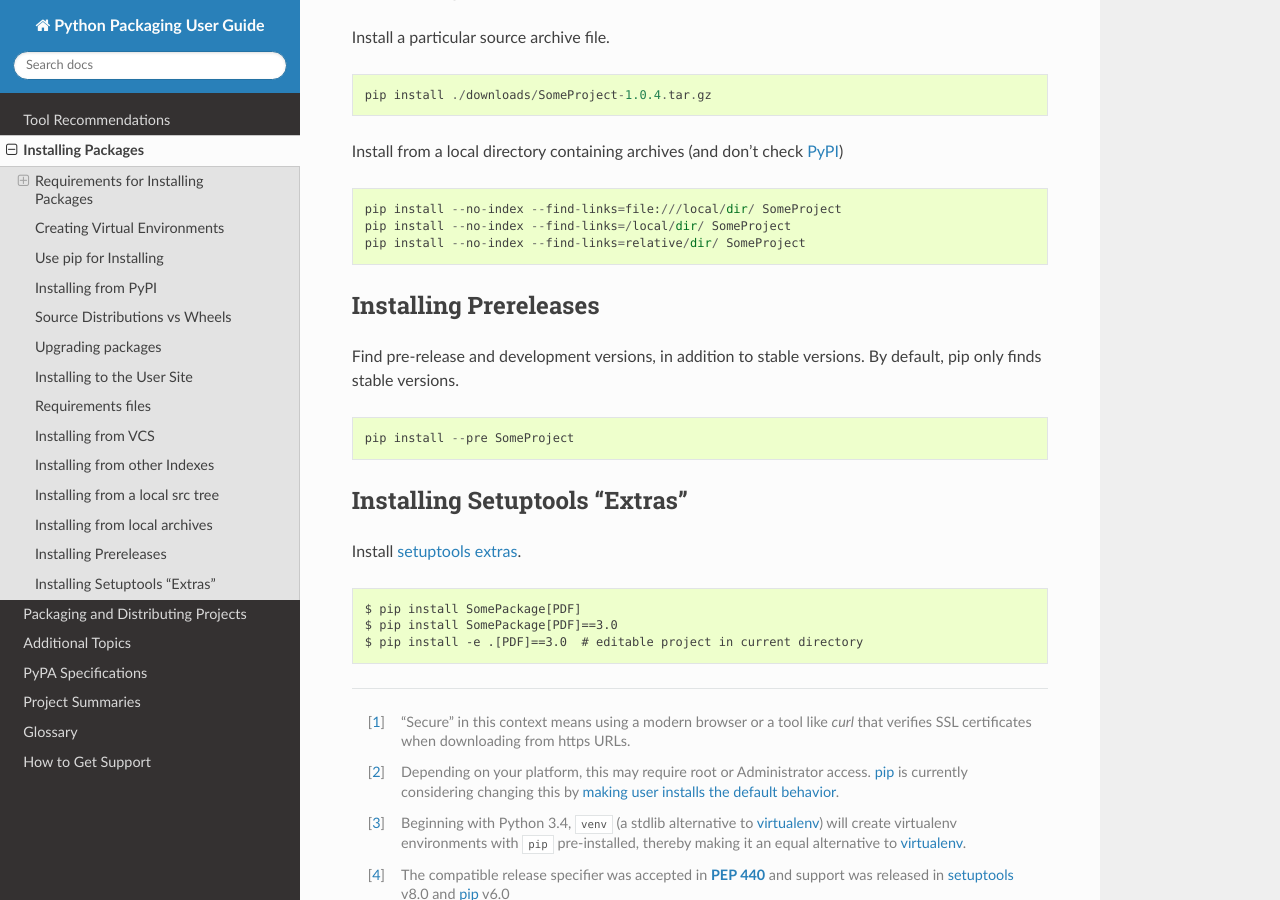
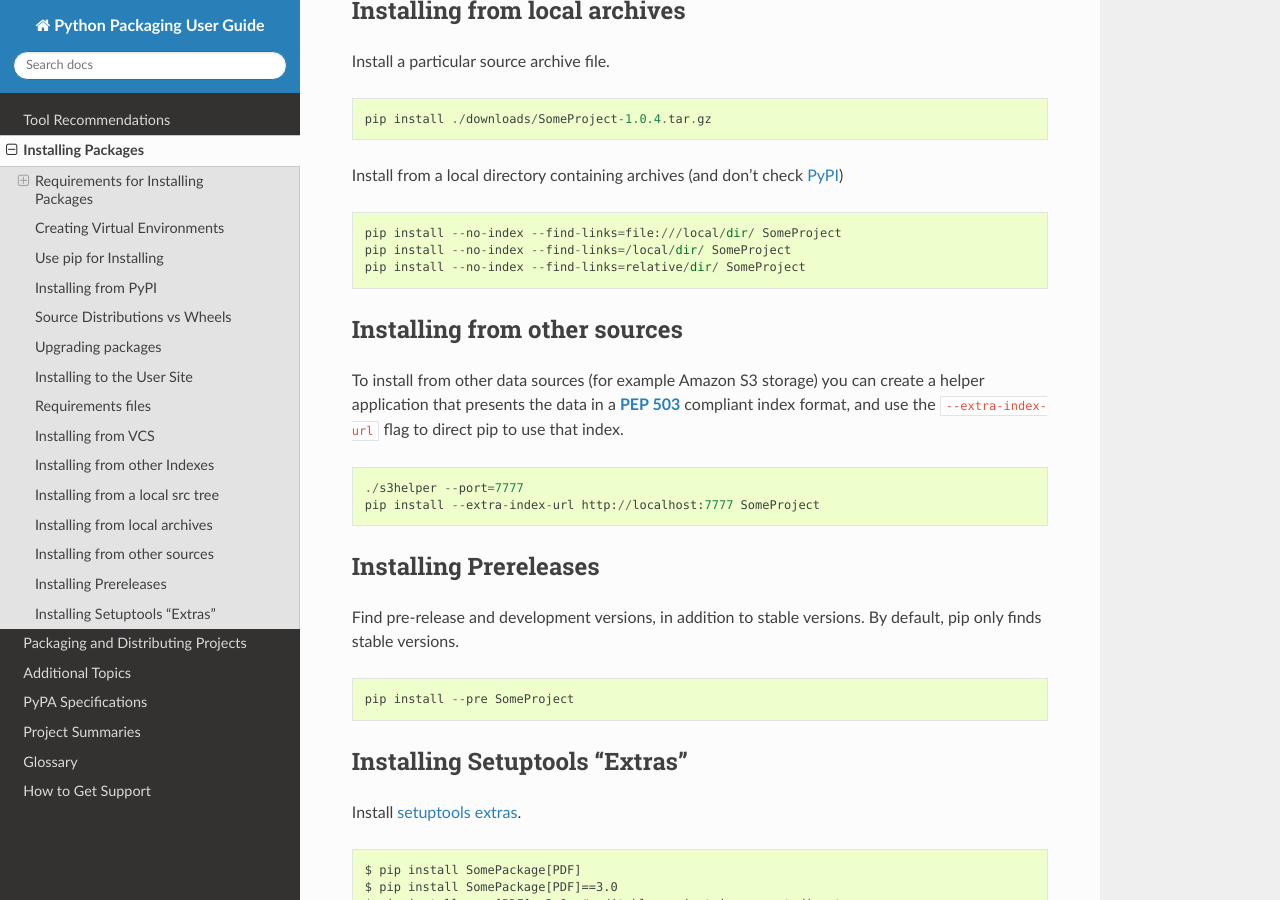
Before and after one commit to pypa/packaging.python.org, a Sphinx documentation site: the page built from source/installing.rst, in a window 1280 px wide and 900 px high, scrolled down 5646 px. Built offline with Sphinx 7.4.7 and the Read the Docs theme 2.0.0, drawn with Linux system fonts in a browser that asks for light colours; pages that are not in the unit, such as notebooks, are missing from menus; some of the changed text lies outside the part shown.

Commit message:
Add a section explaining how to install from unsupported sources using a helper application

```diff
--- a/source/installing.rst
+++ b/source/installing.rst
@@ -338,6 +338,19 @@ Install from a local directory containing archives (and don't check :term:`PyPI
  pip install --no-index --find-links=relative/dir/ SomeProject
 
 
+Installing from other sources
+=============================
+
+To install from other data sources (for example Amazon S3 storage) you can
+create a helper application that presents the data in a :pep:`503` compliant
+index format, and use the ``--extra-index-url`` flag to direct pip to use
+that index.
+
+::
+
+ ./s3helper --port=7777
+ pip install --extra-index-url http://localhost:7777 SomeProject
+
 
 Installing Prereleases
 ======================
```
